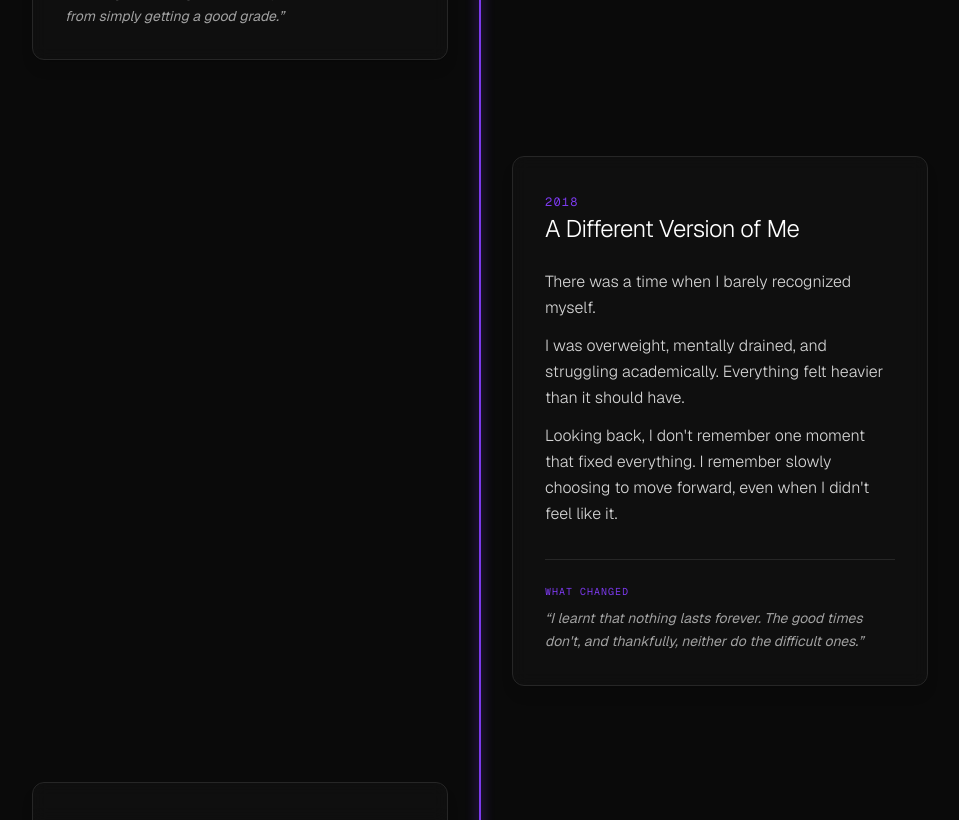
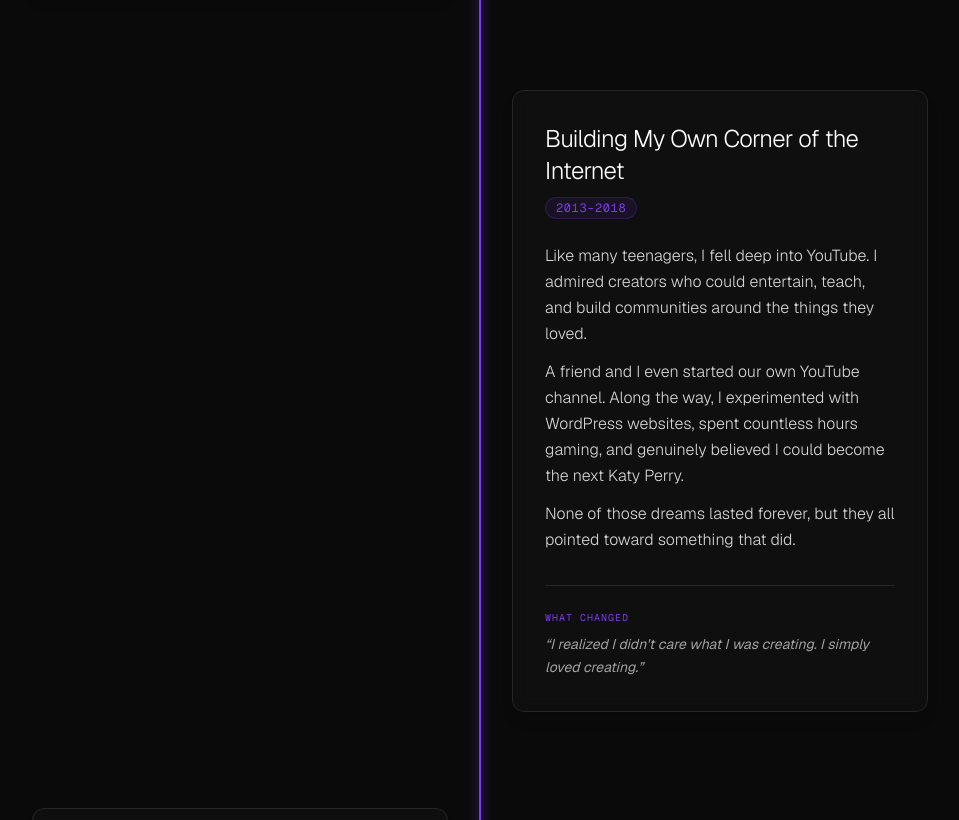
Before and after one commit to meisubz/personal-website, a Next.js app: page /about in a window 1280 px wide. Shown: the part 1980-2800 px from the top of the page, without its empty margins (160-1119 px from the left). Built offline with nearby package versions, Linux system fonts and the light colour scheme.

Commit message:
feat: journey-update

```diff
--- a/app/about/page.tsx
+++ b/app/about/page.tsx
@@ -12,128 +12,157 @@ interface Chapter {
 
 const CHAPTERS: Chapter[] = [
   {
-  year: '2004',
-  title: 'The Beginning',
+    year: "2004",
+    title: "The Beginning",
     paragraphs: [
-    'Bangalore, India.',
-    'Very curious from the beginning. I learned to speak early, but I think I learned to observe even earlier.',
+      "Bangalore, India.",
+      "Very curious from the beginning. I learned to speak early, but I think I learned to observe even earlier."
     ],
-  whatChanged: 'Curiosity became my default way of understanding the world.',
+    whatChanged:
+      "Curiosity became my default way of understanding the world."
   },
 
   {
-  year: 'Before 2013',
-  title: 'Learning to Imagine',
+    year: "Childhood",
+    title: "Learning to Imagine",
     paragraphs: [
-    'I always wanted to be an artist of some kind. I didn\'t know what that meant yet. I just knew I wanted to create things that didn\'t exist before.',
-    'The memories that stay with me aren\'t the endless competitions I won. They\'re evenings listening to music with my parents.',
+      "I always wanted to be an artist of some kind. I didn't know what that meant yet. I just knew I wanted to create things that didn't exist before.",
+      "The memories that stay with me aren't the endless competitions I won. They're evenings listening to music with my parents."
     ],
-  whatChanged: 'I learned that curiosity lasts longer than certainty.',
+    whatChanged:
+      "I learned that curiosity lasts longer than certainty."
   },
 
   {
-  year: '2013',
-  title: 'The Joy of Solving Problems',
+    year: "2013",
+    title: "The Joy of Solving Problems",
     paragraphs: [
-    'Math quickly became my favorite subject.',
-    'Around this time, I built my first real project: ThyroCare. A simple tool that classified hypo, hyper or no risk of thyroid. A doctor even wanted to take it further, but the project never became anything more.',
-    'Throughout my years at Whitefield Global School, I loved balancing academics with creativity.',
-    'There was more to life than marks. I just hadn\'t figured out what that "more" was yet.',
+      "Math quickly became my favorite subject.",
+      "Around this time, I built my first real project: ThyroCare, a simple tool that classified hypo, hyper, or no risk of thyroid. A doctor even wanted to take it further, but the project never became anything more.",
+      "For the first time, I realized technology could solve real problems for real people."
     ],
-  whatChanged: 'Building something for another person felt different from simply getting a good grade.',
+    whatChanged:
+      "Building something for another person felt different from simply getting a good grade."
   },
 
   {
-  year: '2018',
-  title: 'A Different Version of Me',
+    year: "2013–2018",
+    title: "Building My Own Corner of the Internet",
     paragraphs: [
-    'There was a time when I barely recognized myself.',
-    'I was overweight, mentally drained, and struggling academically. Everything felt heavier than it should have.',
-    'Looking back, I don\'t remember one moment that fixed everything. I remember slowly choosing to move forward, even when I didn\'t feel like it.',
+      "Like many teenagers, I fell deep into YouTube. I admired creators who could entertain, teach, and build communities around the things they loved.",
+      "A friend and I even started our own YouTube channel. Along the way, I experimented with WordPress websites, spent countless hours gaming, and genuinely believed I could become the next Katy Perry.",
+      "None of those dreams lasted forever, but they all pointed toward something that did."
     ],
-  whatChanged: 'I learnt that nothing lasts forever. The good times don\'t, and thankfully, neither do the difficult ones.',
+    whatChanged:
+      "I realized I didn't care what I was creating. I simply loved creating."
   },
 
   {
-  year: '2020',
-  title: 'On the Hunt',
+    year: "2020",
+    title: "Finishing School",
     paragraphs: [
-    'I graduated from Whitefield Global School with 90% in my CBSE boards. School was over, and I had just begun my journey at CMR National PU College.',
-    'That summer, I interned at SSERD, where I helped lay the foundation for a space education club that introduced school students to space exploration and science.',
-    'I knew I wanted to create. I just didn\'t know where I belonged.',
-    'I wrote stories on Wattpad, experimented with WebNovel, explored different ideas, and kept chasing something that felt meaningful.',
-    'Nothing really worked. No breakthrough. No overnight success. Just a lot of learning, writing, and wondering if I was on the right path.',
+      "I graduated from Whitefield Global School with 90% in my CBSE board exams and joined CMR National PU College.",
+      "That summer, I interned at SSERD, helping lay the foundation for a space education club that introduced school students to space exploration and science."
     ],
-  whatChanged: 'Not every search ends with an answer. Sometimes it simply teaches you what to keep looking for.',
+    whatChanged:
+      "The classroom gave me knowledge. The real world gave me perspective."
   },
 
   {
-  year: '2022',
-  title: 'Changing Directions',
+    year: "2020–2022",
+    title: "Choosing a Different Path",
     paragraphs: [
-    'I graduated from CMR National PU College with 95% in my board exams, was the Biology Topper, and had the honor of being the Science Branch Valedictorian.',
-    'For years, I believed medicine was where I was headed. Then NEET happened.',
-    'Walking away wasn\'t easy, but it made space for another path. I joined CMR Institute of Technology to study Computer Science with a specialization in Artificial Intelligence & Machine Learning.',
-    'Around the same time, I worked as a Writer & IP Content Auditor at GoodNovel. For the first time, thousands of strangers were reading something I had created, showing me that creativity could reach far beyond my own notebook.',
+      "I graduated from PU with 95%, became the Biology Topper, and had the honor of being the Science Branch Valedictorian.",
+      "For years, I believed medicine was where I was headed. Then NEET happened.",
+      "Walking away wasn't easy, but it made space for another path. I joined CMR Institute of Technology to study Computer Science with a specialization in Artificial Intelligence & Machine Learning."
     ],
-  whatChanged: 'Success helped me earn confidence. Walking away helped me earn clarity.',
+    whatChanged:
+      "Walking away from one dream made room for another."
   },
 
   {
-  year: '2023',
-  title: 'An Unexpected Education',
+    year: "Sep 2022 – Jan 2023",
+    title: "Writing for Thousands",
     paragraphs: [
-    'I never really believed college was where I\'d find my future. I enrolled anyway.',
-    'That year, I interned in Data Analytics & Machine Learning at Rinex. The experience taught me something unexpected: while I enjoyed solving problems, I didn\'t enjoy the work itself as much as I had imagined.',
-    'Slowly, I realized the degree wasn\'t the most valuable part of the experience. College gave me room to explore, question, and discover how I learn best.',
-    'The biggest lesson wasn\'t technical. It was realizing that my greatest strength isn\'t knowing the answers, it\'s learning whatever comes next.',
+      "Around the same time, I worked as a Writer & IP Content Auditor at GoodNovel.",
+      "For the first time, thousands of strangers were reading something I had created. It showed me that creativity could travel much farther than the person behind it."
     ],
-  whatChanged: 'Confidence doesn\'t come from having all the answers. It comes from knowing you can figure them out.',
+    whatChanged:
+      "I learned that ideas can scale just as much as products."
   },
 
   {
-  year: '2024',
-  title: 'Finding Better Questions',
+    year: "2022–2026",
+    title: "An Unexpected Education",
     paragraphs: [
-    'I volunteered at CyBe Global. Cybersecurity and AI fascinated me, but something felt incomplete.',
-    'Around the same time, I worked with Pawzz Foundation on fundraising and community outreach. It reminded me that meaningful work is ultimately about helping people.',
-    'While everyone around me prepared for placements and internships, I couldn\'t shake the feeling that I wanted to build something of my own. I just didn\'t know what it was yet.',
+      "College was never something I romanticized, but it became one of the most important periods of my life.",
+      "I completed my degree in Computer Science (AI & ML) at CMR Institute of Technology with a 9.4 GPA.",
+      "Along the way, I interned in Data Analytics & Machine Learning at Rinex and realized something unexpected: while I enjoyed solving problems, I didn't enjoy machine learning as much as I had imagined.",
+      "College became less about earning a degree and more about learning how I learn."
     ],
-  whatChanged: 'Sometimes clarity begins with knowing what you don\'t want.',
+    whatChanged:
+      "Learning how to learn became far more valuable than any single skill."
   },
 
   {
-  year: '2025',
-  title: 'Leadership Over Titles',
+    year: "2024",
+    title: "Finding Better Questions",
     paragraphs: [
-    'I published my first poetry collection, In the Quiet of My Solitude. A few months later, I unpublished it.',
-    'I also joined UnlockDiscounts as a Product Management Intern. Together with a team of developers, we built a service marketplace similar to Urban Company in under four months. It never found customers.',
-    'Oddly enough, that didn\'t bother me. I discovered I loved solving problems alongside people. I also realized I didn\'t need money to enjoy building.',
+      "I volunteered at CyBe Global, where AI and cybersecurity sparked a deeper curiosity.",
+      "Around the same time, I worked with Pawzz Foundation on fundraising and community outreach, reminding me that meaningful work is ultimately about helping people.",
+      "While everyone around me chased placements, I couldn't shake the feeling that I wanted to build something of my own."
     ],
-  whatChanged: 'The work itself became the reward. Leadership interested me far more than titles ever could.',
+    whatChanged:
+      "Sometimes clarity begins with knowing what you don't want."
   },
 
   {
-  year: '2026',
-  title: 'Finding My Place',
+    year: "Aug 2025 – Jan 2026",
+    title: "Learning to Lead",
     paragraphs: [
-    'I graduated from college with a 9.4 GPA.',
-    'Around the same time, I republished my poetry collection, <a href="https://store.pothi.com/book/urvi-bhat-ub-quiet-my-solitude/" target="_blank" rel="noopener noreferrer" class="text-[#7C3AED] underline underline-offset-4 hover:opacity-80 transition-opacity">In the Quiet of My Solitude</a>. It has sold very few copies. Am I proud that it exists? Still unsure.',
-    'I then joined GenSpark through Internshala as an Executive Assistant (Intern) to the Company Head, India. Over the next few months, I worked on workflow automations, organizational processes, internal systems, US sales intelligence, and B2B & B2C initiatives. Five months later, I was converted to a full-time Business Associate in Product & Growth.',
-    'More importantly, I found mentors who completely changed the way I think.',
+      "I joined UnlockDiscounts as a Product Management Intern.",
+      "Together with a team of developers, we built a service marketplace similar to Urban Company in under four months. It never found customers.",
+      "Oddly enough, that didn't bother me. I discovered I loved bringing people together to solve problems."
     ],
-  whatChanged: 'The right environment doesn\'t just help you grow. It changes the size of your ambitions.',
+    whatChanged:
+      "I realized leadership interested me far more than titles ever could."
   },
 
   {
-  year: 'Today',
-  title: 'Still Becoming',
+  year: "2025–2026",
+  title: "In the Quiet of My Solitude",
   paragraphs: [
-    'I\'m still asking questions. Still writing. Still building. Still fascinated by people.',
-    'The best chapters haven\'t been written yet.',
+    'I published my first poetry collection, <a href="https://store.pothi.com/book/urvi-bhat-ub-quiet-my-solitude/" target="_blank" rel="noopener noreferrer" class="text-[#A78BFA] underline underline-offset-4 hover:text-[#C4B5FD] transition-colors">In the Quiet of My Solitude</a>.',
+    "I later took it down before bringing it back. It has sold very few copies, but I'm glad it exists.",
+    "Sometimes creating something deeply personal is enough."
   ],
-  whatChanged: 'The journey continues.',
+  whatChanged:
+    "Sharing something honest with the world takes a different kind of courage."
 },
+
+  {
+    year: "2026",
+    title: "Finding My Place",
+    paragraphs: [
+      "I joined GenSpark through Internshala as an Executive Assistant Intern to the Company Head, India.",
+      "Over the following months, I worked on workflow automations, organizational processes, internal systems, US sales intelligence, and Product & Growth initiatives.",
+      "Five months later, I joined full-time as a Business Associate in Product & Growth.",
+      "More importantly, I found mentors who completely changed the way I think."
+    ],
+    whatChanged:
+      "The right people don't just change your career. They change the way you think."
+  },
+
+  {
+    year: "Today",
+    title: "Still Becoming",
+    paragraphs: [
+      "I'm still asking questions. Still writing. Still building. Still fascinated by people.",
+      "The best chapters haven't been written yet."
+    ],
+    whatChanged:
+      "I'm still becoming."
+  }
 ];
 
 export default function JourneyPage() {
@@ -228,14 +257,16 @@ export default function JourneyPage() {
 function ChapterCard({ chapter }: { chapter: Chapter }) {
   return (
     <div className="group relative bg-[#111111]/80 backdrop-blur-sm border border-neutral-800 hover:border-[#7C3AED]/50 rounded-xl p-6 md:p-8 transition-all duration-500 shadow-lg hover:shadow-[0_0_25px_rgba(124,58,237,0.12)]">
-      {/* Header: Year & Title */}
-      <div className="space-y-1 mb-6">
-        <span className="text-xs font-mono uppercase tracking-widest text-[#7C3AED]">
-          {chapter.year}
-        </span>
+      {/* Header: Title as Primary Heading with Year Pill tag beneath */}
+      <div className="space-y-2 mb-6">
         <h2 className="text-xl md:text-2xl font-light text-white tracking-tight">
           {chapter.title}
         </h2>
+        <div>
+          <span className="inline-block px-2.5 py-0.5 text-xs font-mono text-[#7C3AED] bg-[#7C3AED]/10 border border-[#7C3AED]/20 rounded-full tracking-wider">
+            {chapter.year}
+          </span>
+        </div>
       </div>
 
       {/* Story Paragraphs */}
```
Lines whose indentation alone changed are shown as unchanged.
